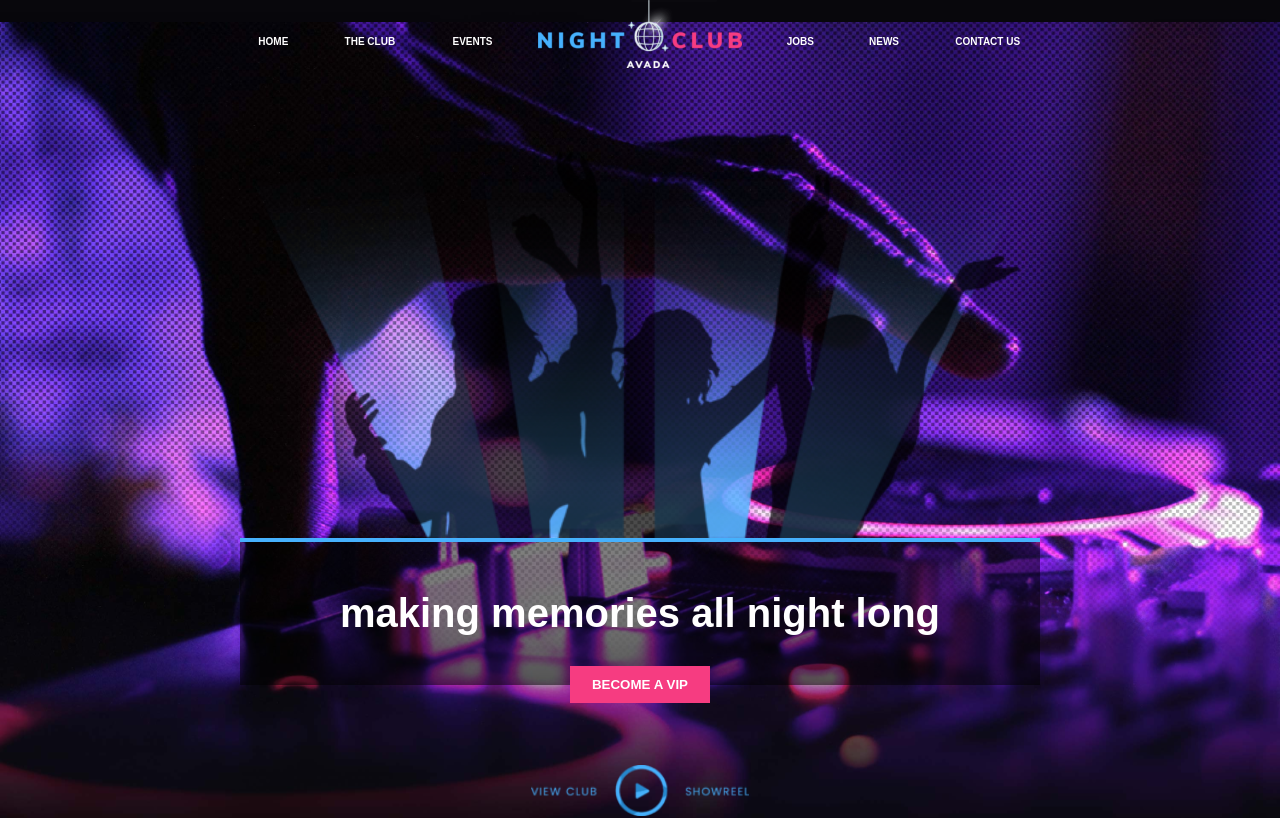
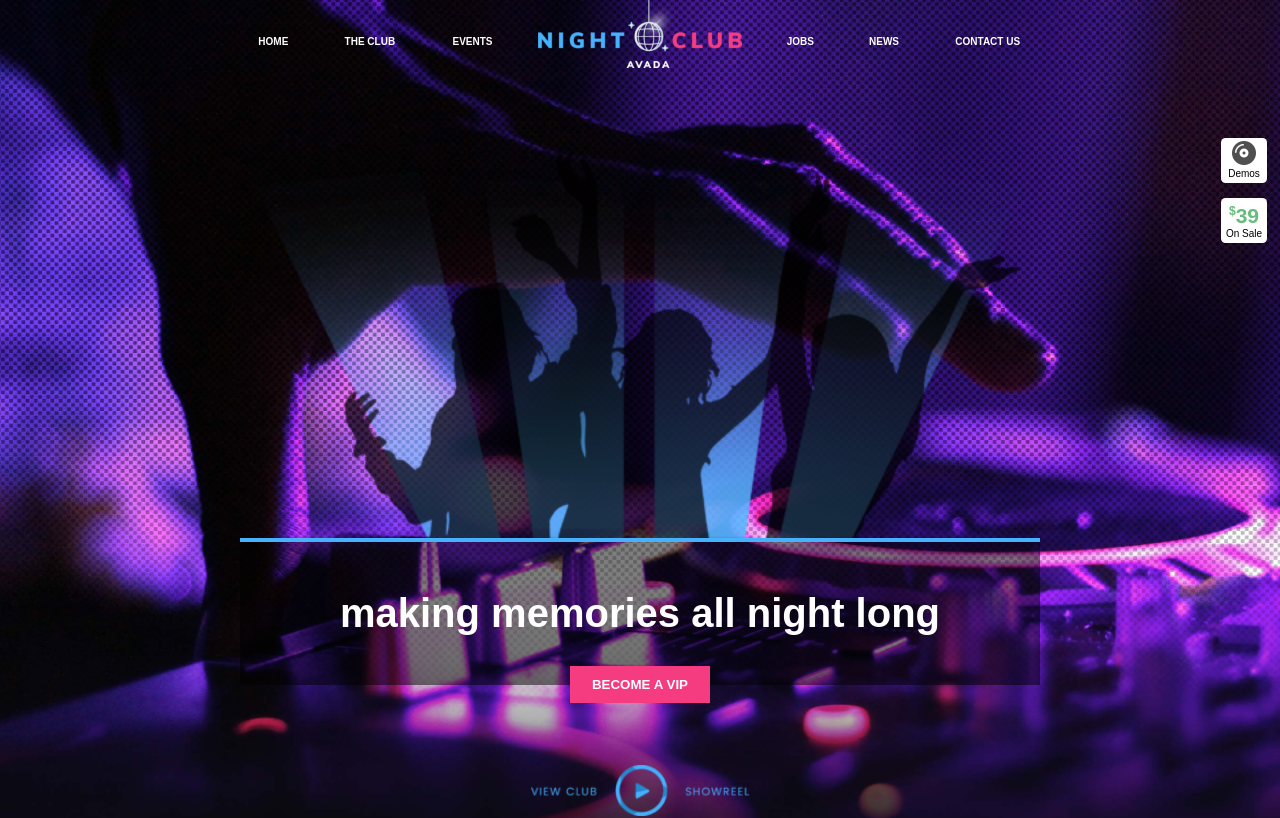
Before and after one commit to MarcoPicca/proj-html-vuejs, a Vue app: page / in a window 1280 px wide. Shown: the top 818 px of the page. Built offline with nearby package versions, Linux system fonts and the light colour scheme.

Commit message:
layout con scroll button ed extra icon

```diff
--- a/src/components/AppFooter.vue
+++ b/src/components/AppFooter.vue
@@ -53,7 +53,7 @@
             <div class="copyright">
                 © Copyright 2012-2021 | Avada Theme by <h5 class="blue">ThemeFusion</h5> | All Rights Reserved | Powered by <h5 class="blue big-mr">Cataclism</h5>
             </div>
-            <button><i class="fa-solid fa-chevron-up fa-xl" style="color: #ffffff;"></i></button>
+            <button @click="TopScroll"><i class="fa-solid fa-chevron-up fa-xl" style="color: #ffffff;"></i></button>
         </div>
     </section>
 </template>
@@ -62,6 +62,16 @@
 <script>
 export default {
    name: 'AppFooter',
+
+   methods: {
+        TopScroll() {
+            console.log('yes');
+            window.scrollTo({
+                top: 0,
+                behavior: 'smooth',
+            });
+        }
+   },
 }
 </script>
 
--- a/src/components/AppHeader.vue
+++ b/src/components/AppHeader.vue
@@ -30,8 +30,8 @@
   #img-bg-header{
     background-image: url(../assets/img/avada-nightclub-home-hero.jpg);
     background-position: center;
-    background-size: contain;
+    background-size: cover;
     width: 100%;
-    height: 900px;
+    height: 940px;
   }
 </style>
--- /dev/null
+++ b/src/components/AppHeaderParticles/ExtraIcon.vue
@@ -0,0 +1,84 @@
+<template>
+    <div class="container-extra-icon">
+            <div class="extra-icon">
+                <div class="white-box">
+                    <i class="fa-solid fa-compact-disc fa-xl icon" style="color: #4f4f4f;"></i>
+                    <p>Demos</p>
+                </div>
+            </div>
+            <div class="extra-icon">
+                <div class="white-box">
+                    <div class="text-extra-icon">
+                        <h6>$</h6>
+                        <h3>39</h3>
+                    </div>
+                    <p>On Sale</p>
+                </div>
+            </div>
+        </div>
+</template>
+
+
+<script>
+export default {
+    name: 'ExtraIcon',
+}
+</script>
+
+
+<style lang="scss" scoped>
+    .container-extra-icon{
+        position: absolute;
+        right: 1px;
+        top: 130px;
+        width: 70px;
+        height: 120px;
+    }
+
+    .extra-icon{
+        width: 100%;
+        height: 60px;
+        display: flex;
+        align-items: center;
+        justify-content: center;
+    }
+
+    .white-box{
+        width: 65%;
+        height: 75%;
+        background-color: white;
+        border-radius: 10%;
+        display: flex;
+        flex-direction: column;
+        align-items: center;
+        justify-content: center;
+    }
+
+    .icon{
+        width: 100%;
+        height: 70%;
+        display: flex;
+        align-items: center;
+        justify-content: center;
+    }
+
+    p{
+        font-size: x-small;
+        height: 30%;
+        width: 100%;
+        display: flex;
+        justify-content: center;
+        align-items: end;
+        padding-bottom: .2rem;
+    }
+
+    .text-extra-icon{
+        display: flex;
+        width: 100%;
+        height: 100%;
+        justify-content: center;
+        font-size: 18px;
+        color: #65BC7B;
+        padding-top: .4rem;
+    }
+</style>
--- a/src/components/AppHeaderParticles/MainHeader.vue
+++ b/src/components/AppHeaderParticles/MainHeader.vue
@@ -1,6 +1,9 @@
 <template>
     <section class="container">
         <img class="img-header" src="../../assets/img/avada-nightclub-homepage-image-600x298.png" alt="">
+
+        <ExtraIcon />
+
         <div class="container-content-header">
             <h2>making memories all night long</h2>
             <button>become a vip</button>
@@ -12,8 +15,14 @@
 
 
 <script>
+import ExtraIcon from './ExtraIcon.vue';
+
 export default {
     name: 'MainHeader',
+
+    components: {
+        ExtraIcon
+    }
 }
 </script>
 
```
